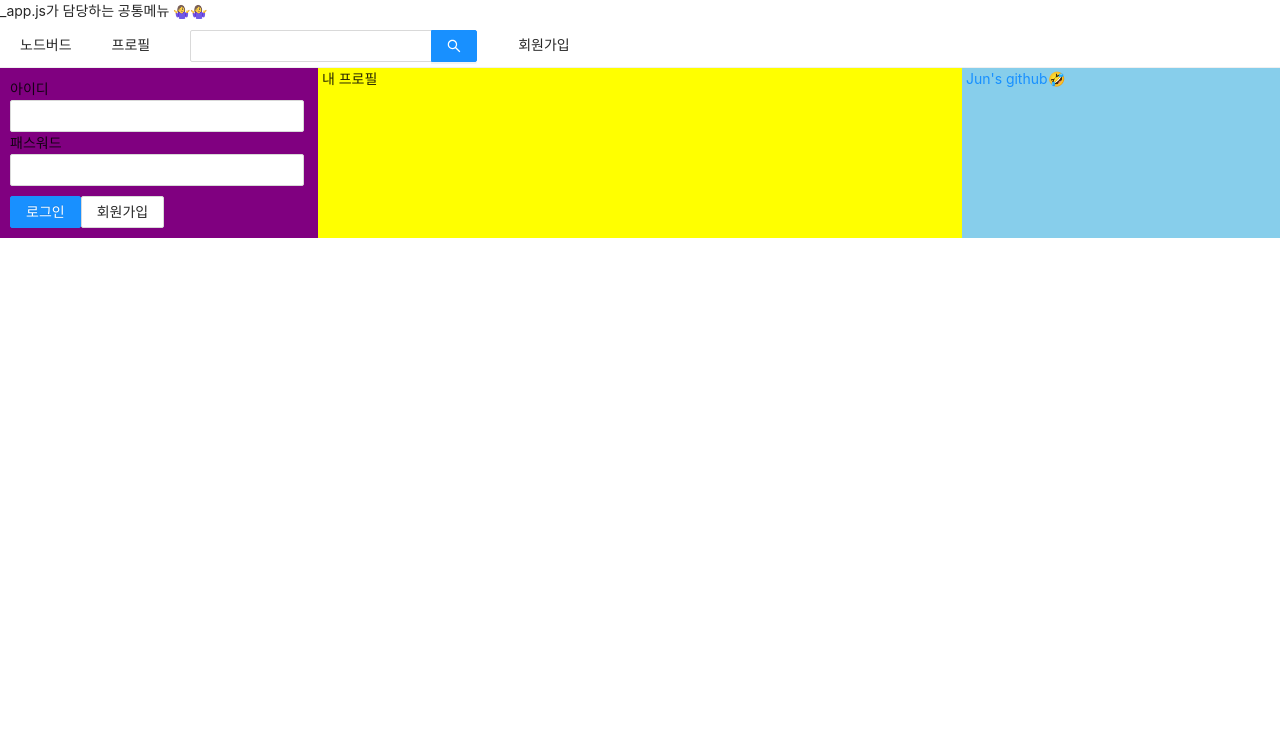
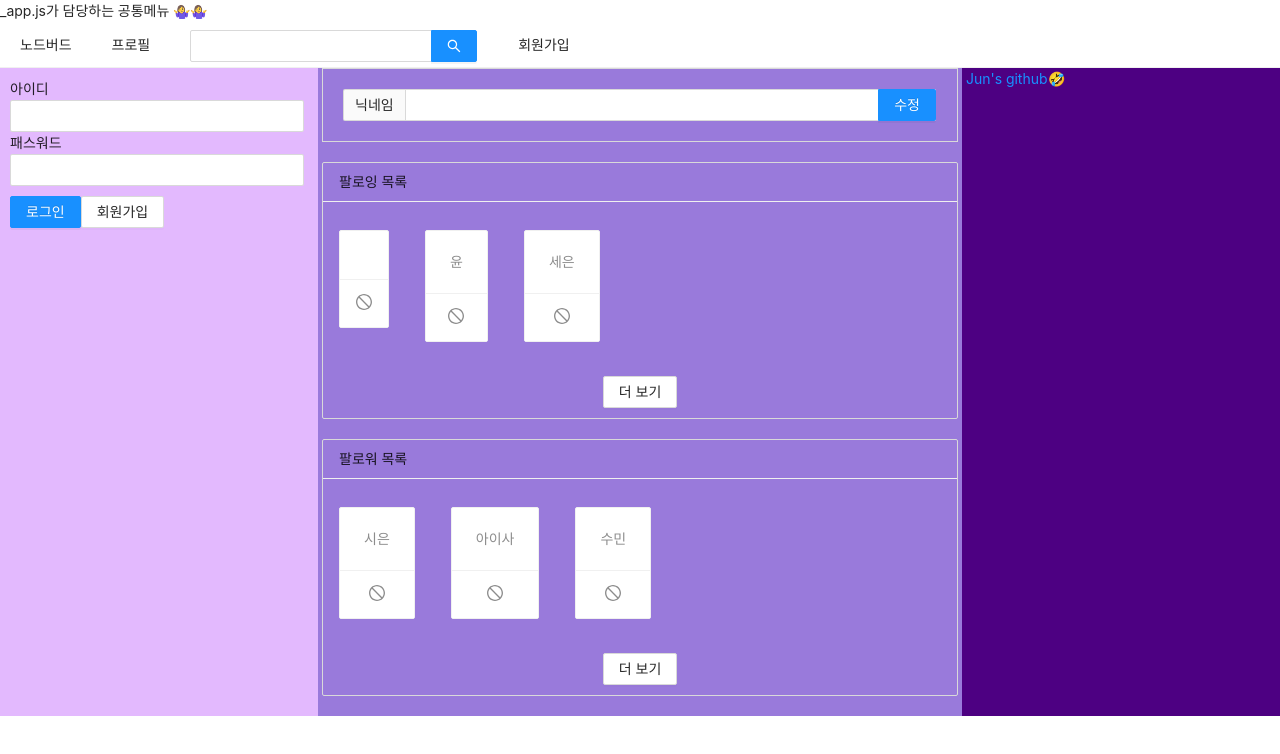
Before and after one commit to sjun8932/NextJs, a Next.js app in the folder prepare/front/: page /profile in a window 1280 px wide. Shown: the top 754 px of the page. Built offline with nearby package versions, Linux system fonts and the light colour scheme.

Commit message:
15. 프로필 페이지 만들기

```diff
--- a/prepare/front/components/AppLayout.js
+++ b/prepare/front/components/AppLayout.js
@@ -1,11 +1,10 @@
 import React, {useState} from 'react';
 import PropTypes from 'prop-types';
 import Link from  'next/link';
-import {Menu, Input, Row, Col} from 'antd';
+import {Menu, Input, Row, Col,} from 'antd';
 import styled from 'styled-components';
 import UserProfile from '../components/UserProfile';
 import LoginForm from "../components/LoginForm";
-
 
 const SearchInput = styled(Input.Search)`
     vertical-align: middle;
@@ -22,24 +21,24 @@
                     <Link href="/"><a>노드버드</a></Link>
                 </Menu.Item>
                 <Menu.Item key="profile">
-                    <Link href="/profile"><a>프로필</a></Link>
+                    <Link href="profile"><a>프로필</a></Link>
                 </Menu.Item>
                 <Menu.Item key="search">
                     <SearchInput enterButton/>
                 </Menu.Item>
                 <Menu.Item key="signup">
-                    <Link href="/signup"><a>회원가입</a></Link>
+                    <Link href="signup"><a>회원가입</a></Link>
                 </Menu.Item>
             </Menu>
 
             <Row gutter={8}>
-                <Col xs={24} md={6} style={{backgroundColor:"purple"}}>
+                <Col xs={24} md={6} style={{backgroundColor:"#e3b9fe"}}>
                     {isLoggedIn ? <UserProfile setIsLoggedIn={setIsLoggedIn}/> : <LoginForm setIsLoggedIn={setIsLoggedIn}/>}
                 </Col>
-                <Col xs={24} md={12} style={{backgroundColor:"yellow"}}>
+                <Col xs={24} md={12} style={{backgroundColor:"#997ADB"}}>
                     {children}
                 </Col>
-                <Col xs={24} md={6} style={{backgroundColor:"skyblue"}}>
+                <Col xs={24} md={6} style={{backgroundColor:"#4d0082"}}>
                     <a href="https://github.com/sjun8932/NextJs" target="_blank" rel="noopener noreferer">Jun's github🤣</a>
                 </Col>
             </Row>
--- /dev/null
+++ b/prepare/front/components/FollowList.js
@@ -0,0 +1,34 @@
+import React from 'react';
+import { List , Button, Card } from 'antd'
+import { StopOutlined } from '@ant-design/icons'
+import PropTypes from "prop-types";
+
+const FollowList = ({ header, data}) => {
+
+
+    return (
+        <List
+            style={{ marginBottom: 20 }}
+            grid={{ gutter:4, xs: 2, md:3 }}
+            size="small"
+            header={<div>{header}</div>}
+            loadMore={<div style={{ textAlign: 'center' , margin: '10px 0'}}><Button>더 보기</Button></div>}
+            bordered
+            dataSource={data}
+            renderItem={(item) => (
+                <List.Item style={{ marginTop: 20}}>
+                    <Card actions={[<StopOutlined key="stop" />]}>
+                        <Card.Meta description={item.nickname}/>
+                    </Card>
+                </List.Item>
+            )}
+        />
+    );
+};
+
+FollowList.propTypes = {
+    header: PropTypes.string.isRequired,
+    data: PropTypes.array.isRequired,
+}
+
+export default FollowList;
--- /dev/null
+++ b/prepare/front/components/FollowingList.js
@@ -0,0 +1,34 @@
+import React from 'react';
+import { List , Button, Card } from 'antd'
+import { StopOutlined } from '@ant-design/icons'
+import PropTypes from "prop-types";
+
+const FollowingList = ({ header, data}) => {
+
+
+    return (
+        <List
+            style={{ marginBottom: 20 }}
+            grid={{ gutter:4, xs: 2, md:3 }}
+            size="small"
+            header={<div>{header}</div>}
+            loadMore={<div style={{ textAlign: 'center' , margin: '10px 0'}}><Button>더 보기</Button></div>}
+            bordered
+            dataSource={data}
+            renderItem={(item) => (
+                <List.Item style={{ marginTop: 20}}>
+                    <Card actions={[<StopOutlined key="stop" />]}>
+                        <Card.Meta description={item.nickname}/>
+                    </Card>
+                </List.Item>
+            )}
+        />
+    );
+};
+
+FollowingList.propTypes = {
+    header: PropTypes.string.isRequired,
+    data: PropTypes.array.isRequired,
+}
+
+export default FollowingList;
--- /dev/null
+++ b/prepare/front/components/NicknameEditForm.js
@@ -0,0 +1,15 @@
+import React, {useMemo} from 'react';
+import {Form, Input} from 'antd';
+
+const NicknameEditForm = () => {
+
+    const style = useMemo(()=>({marginBottom:'20px', border: '1px solid #d9d9d9', padding:'20px'}),[])
+
+    return(
+        <Form style={style}>
+            <Input.Search addonBefore="닉네임" enterButton="수정" />
+        </Form>
+    );
+}
+
+export default NicknameEditForm;
--- a/prepare/front/package.json
+++ b/prepare/front/package.json
@@ -12,6 +12,7 @@
     "@ant-design/icons": "^4.6.4",
     "antd": "^4.16.13",
     "babel-plugin-styled-components": "^1.13.2",
+    "caniuse-lite": "^1.0.30001257",
     "next": "^9.5.5",
     "prop-types": "^15.7.2",
     "react": "^17.0.2",
--- a/prepare/front/pages/_app.js
+++ b/prepare/front/pages/_app.js
@@ -1,6 +1,5 @@
 import React from 'react';
 import PropTypes from "prop-types";
-import Head from 'next/head'
 import 'antd/dist/antd.css'
 
 React.useLayoutEffect= React.useEffect;
--- a/prepare/front/pages/profile.js
+++ b/prepare/front/pages/profile.js
@@ -1,6 +1,13 @@
 import React from 'react';
 import AppLayout from "../components/AppLayout";
 import Head from 'next/head'
+import NicknameEditForm from "../components/NicknameEditForm";
+import FollowingList from '../components/FollowingList';
+import FollowList from '../components/FollowList';
+
+const followingList = [{nickName: "재이"},{nickname: "윤"},{nickname: "세은"}]
+
+const followerList = [{nickname: "시은"},{nickname: "아이사"},{nickname: "수민"}]
 
 const Profile = () => {
 
@@ -9,7 +16,11 @@
             <Head>
                 <title>내 프로필 | 노드버드 😍</title>
             </Head>
-            <AppLayout>내 프로필</AppLayout>
+            <AppLayout>
+                <NicknameEditForm />
+                <FollowingList header="팔로잉 목록" data={followingList}/>
+                <FollowList header="팔로워 목록" data={followerList}/>
+            </AppLayout>
         </>
 
     )
```
Also changed, not shown: 1 other file (tests, documents, lock files or other folders).
